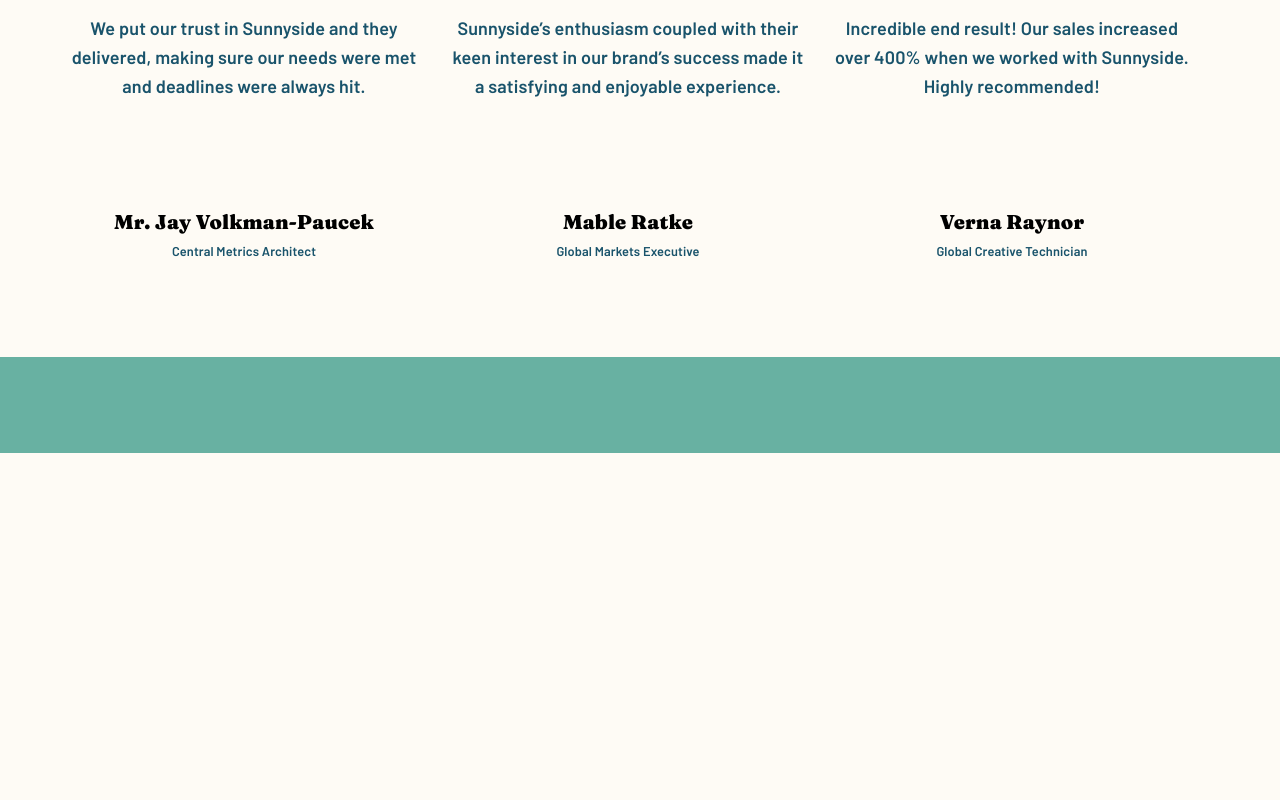
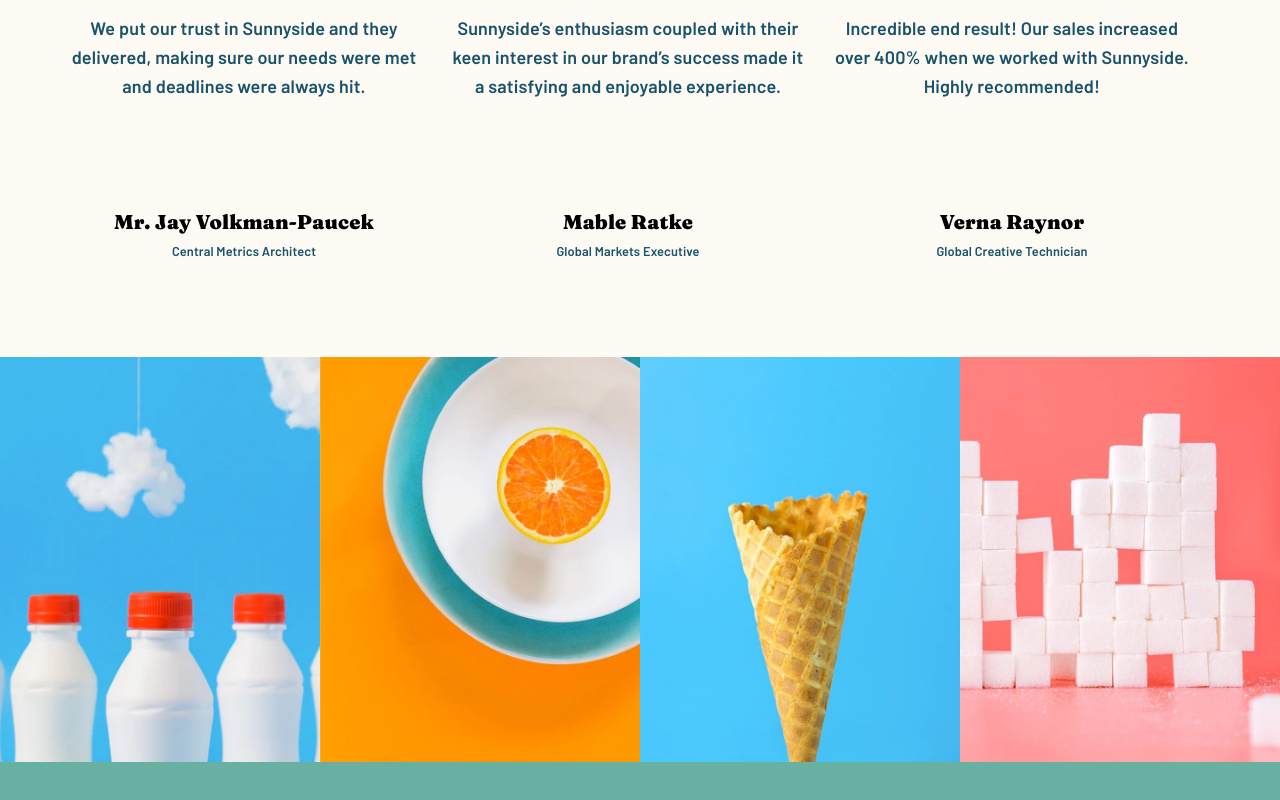
Before and after one commit to zoubaidachatti/launch-countdown-timer, a React (Vite) app: page / in a window 1280 px wide. Shown: the part 2257-3057 px from the top of the page. Before the commit the page ends 2710 px from the top, so only its background shows below. Built offline with nearby package versions, Linux system fonts and the light colour scheme.

Commit message:
"Added ImagesSection export and import, updated LandingPage to include ImagesSection component"

```diff
--- /dev/null
+++ b/src/features/Landing/ImagesSection/ImagesSection.constants.ts
@@ -0,0 +1,6 @@
+import BottlesImage from '@/assets/images/image-gallery-milkbottles.jpg';
+import OrangeImage from '@/assets/images/image-gallery-orange.jpg';
+import ConeImage from '@/assets/images/image-gallery-cone.jpg';
+import SugarImage from '@/assets/images/image-gallery-sugarcubes.jpg';
+
+export const images = [BottlesImage, OrangeImage, ConeImage, SugarImage];
--- /dev/null
+++ b/src/features/Landing/ImagesSection/ImagesSection.tsx
@@ -0,0 +1,16 @@
+import { Grid } from '@mui/material';
+import { images } from './ImagesSection.constants';
+
+export const ImagesSection = () => {
+  return (
+    <Grid container>
+      {images.map((src, index) => (
+        <Grid key={`image_${index}`} xs={6} sm={3}>
+          <img src={src} alt={src} style={{ width: '100%', height: '100%' }} />
+        </Grid>
+      ))}
+    </Grid>
+  );
+};
+
+export default ImagesSection;
--- a/src/features/index.ts
+++ b/src/features/index.ts
@@ -1,3 +1,4 @@
+export * from './Landing/CardsSection/CardsSection';
 export * from './Landing/HeroSection/HeroSection';
-export * from './Landing/CardsSection/CardsSection';
+export * from './Landing/ImagesSection/ImagesSection';
 export * from './Landing/Testimonials/Testimonials';
--- a/src/pages/OtherPages/LandingPage/LandingPage.tsx
+++ b/src/pages/OtherPages/LandingPage/LandingPage.tsx
@@ -1,4 +1,4 @@
-import { CardsSection, HeroSection } from '@/features';
+import { CardsSection, HeroSection, ImagesSection } from '@/features';
 import Testimonials from '@/features/Landing/Testimonials/Testimonials';
 import { Stack } from '@mui/material';
 
@@ -8,6 +8,7 @@
       <HeroSection />
       <CardsSection />
       <Testimonials />
+      <ImagesSection />
     </Stack>
   );
 };
```
